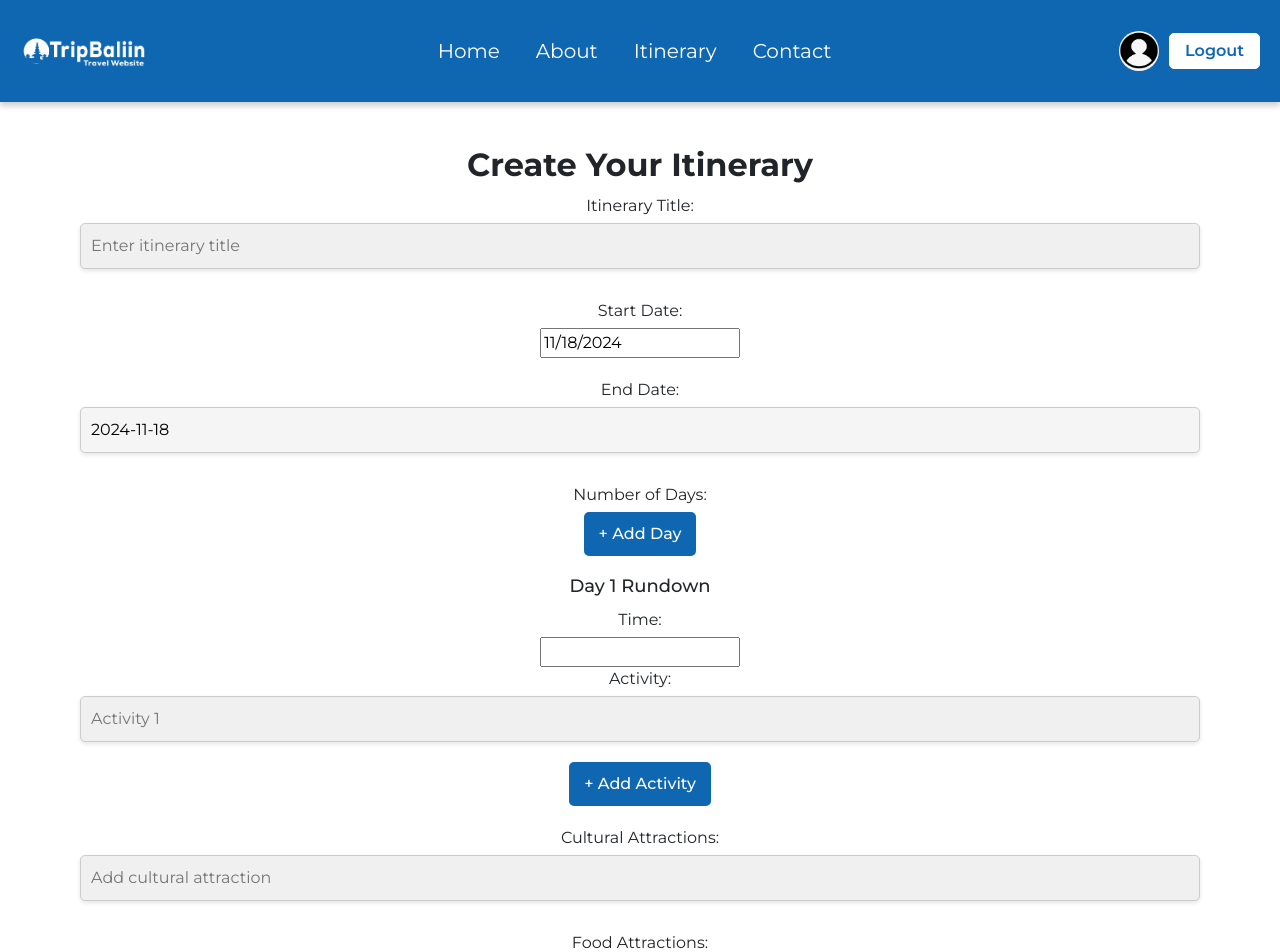
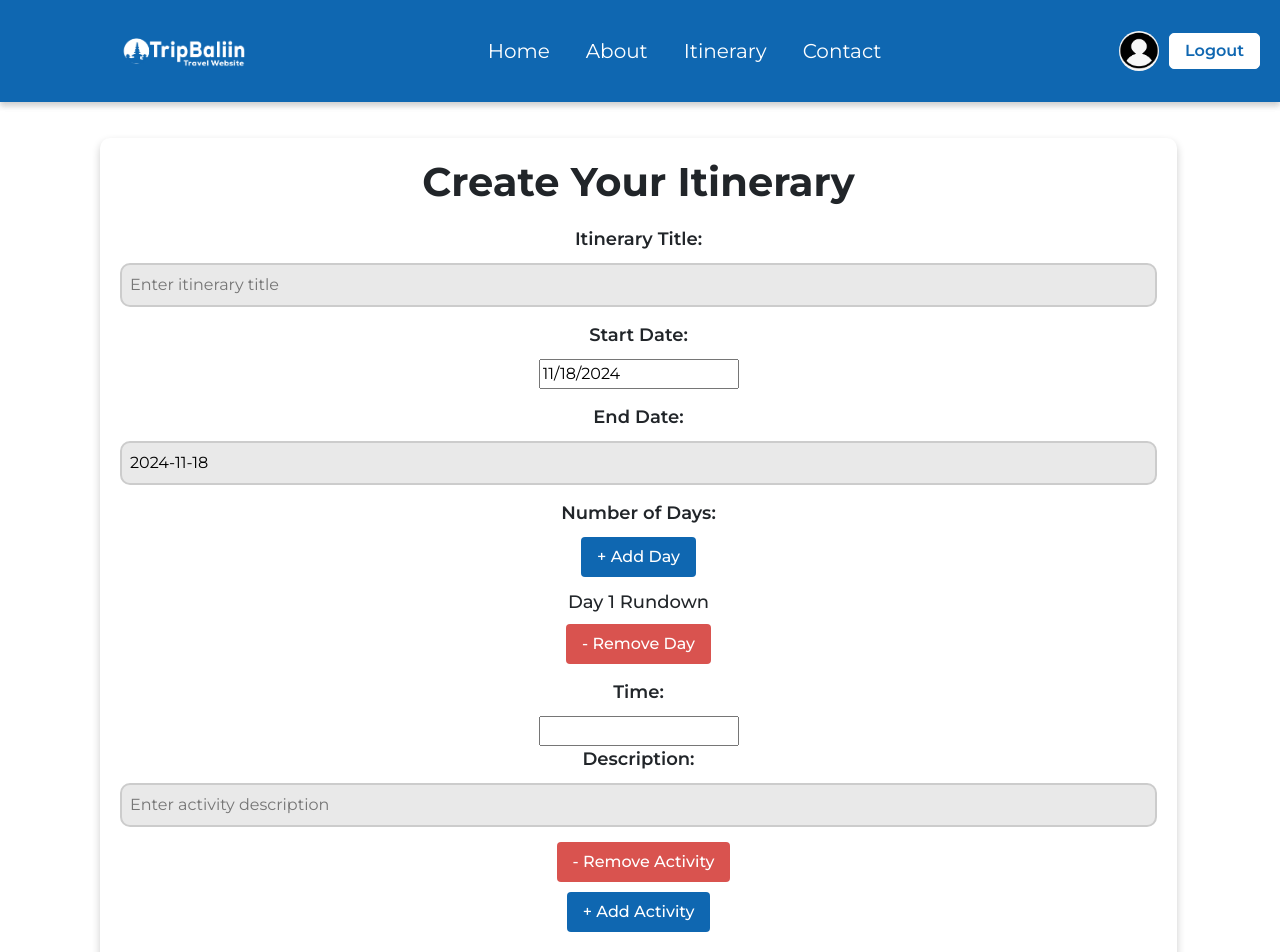
Before and after one commit to patrickrayy/FrontEnd-TripBaliIn, a React (Vite) app: page /itinerarycreator in a window 1280 px wide. Shown: the top 952 px of the page. Built offline with nearby package versions, Linux system fonts and the light colour scheme.

Commit message:
changes -ray

```diff
--- a/src/components/ItineraryCreate.jsx
+++ b/src/components/ItineraryCreate.jsx
@@ -10,43 +10,81 @@ const ItineraryCreate = ({ onCreate }) => {
   const [startDate, setStartDate] = useState(new Date());
   const [activities, setActivities] = useState([{ day: 1, rundown: [{ time: '', description: '' }] }]);
   const [itineraryTitle, setItineraryTitle] = useState('');
-  const [loading, setLoading] = useState(false); // Loading state for submit button
+  const [loading, setLoading] = useState(false);
 
   const handleAddDay = () => {
-    setDays(prev => prev + 1);
     setActivities(prev => [
       ...prev,
-      { day: days + 1, rundown: [{ time: '', description: '' }] }
+      { day: prev.length + 1, rundown: [{ time: '', description: '' }] }
     ]);
+    setDays(prev => prev + 1);
+  };
+
+  const handleRemoveDay = (day) => {
+    const updatedActivities = activities.filter(activity => activity.day !== day);
+    setActivities(updatedActivities);
+    setDays(prev => prev - 1);
   };
 
   const handleActivityChange = (day, index, field, value) => {
-    const updatedActivities = [...activities];
-    updatedActivities[day - 1].rundown[index][field] = value;
+    const updatedActivities = activities.map(activity =>
+      activity.day === day ? {
+        ...activity,
+        rundown: activity.rundown.map((item, idx) =>
+          idx === index ? { ...item, [field]: value } : item
+        )
+      } : activity
+    );
     setActivities(updatedActivities);
   };
 
   const handleAddRundown = (day) => {
-    const updatedActivities = [...activities];
-    updatedActivities[day - 1].rundown.push({ time: '', description: '' });
+    const updatedActivities = activities.map(activity =>
+      activity.day === day ? {
+        ...activity,
+        rundown: [...activity.rundown, { time: '', description: '' }]
+      } : activity
+    );
+    setActivities(updatedActivities);
+  };
+
+  const handleRemoveRundown = (day, index) => {
+    const updatedActivities = activities.map(activity =>
+      activity.day === day ? {
+        ...activity,
+        rundown: activity.rundown.filter((_, idx) => idx !== index)
+      } : activity
+    );
     setActivities(updatedActivities);
   };
 
   const handleAttractionChange = (category, value) => {
     if (value.trim() === '') return;
+    if (category === 'cultural') setCulturalAttractions(prev => [...prev, value]);
+    else if (category === 'food') setFoodAttractions(prev => [...prev, value]);
+    else if (category === 'other') setOtherAttractions(prev => [...prev, value]);
+  };
 
-    if (category === 'cultural') {
-      setCulturalAttractions(prev => [...prev, value]);
-    } else if (category === 'food') {
-      setFoodAttractions(prev => [...prev, value]);
-    } else if (category === 'other') {
-      setOtherAttractions(prev => [...prev, value]);
+  const handleRemoveAttraction = (category, value) => {
+    if (category === 'cultural') setCulturalAttractions(prev => prev.filter(item => item !== value));
+    else if (category === 'food') setFoodAttractions(prev => prev.filter(item => item !== value));
+    else if (category === 'other') setOtherAttractions(prev => prev.filter(item => item !== value));
+  };
+
+  const handleKeyDown = (e, category) => {
+    if (e.key === 'Enter') {
+      e.preventDefault();
+      const value = e.target.value.trim();
+      if (value) {
+        handleAttractionChange(category, value);
+        e.target.value = ''; // Clear input
+      }
     }
   };
 
   const calculateEndDate = (startDate, days) => {
     const endDate = new Date(startDate);
-    endDate.setDate(endDate.getDate() + (days - 1));
+    endDate.setDate(endDate.getDate() + days - 1);
     return endDate.toISOString().split('T')[0];
   };
 
@@ -56,7 +94,7 @@ const ItineraryCreate = ({ onCreate }) => {
       return;
     }
 
-    setLoading(true); // Show loading indicator
+    setLoading(true);
     const itineraryData = {
       title: itineraryTitle,
       startDate,
@@ -109,7 +147,7 @@ const ItineraryCreate = ({ onCreate }) => {
           type="text"
           value={calculateEndDate(startDate, days)}
           readOnly
-          style={{ ...styles.input, backgroundColor: '#f5f5f5' }}
+          style={{ ...styles.input, backgroundColor: '#e9e9e9', color: '#000' }}
         />
       </div>
 
@@ -121,10 +159,16 @@ const ItineraryCreate = ({ onCreate }) => {
         </button>
       </div>
 
-      {/* Rundown */}
+      {/* Days and Rundown */}
       {activities.map((activity, dayIndex) => (
         <div key={dayIndex} style={styles.field}>
           <h2 style={styles.subtitle}>Day {activity.day} Rundown</h2>
+          <button
+            onClick={() => handleRemoveDay(activity.day)}
+            style={{ ...styles.button, backgroundColor: '#D9534F', marginBottom:'15px' }}
+          >
+            - Remove Day
+          </button>
           {activity.rundown.map((item, index) => (
             <div key={index} style={styles.rundownField}>
               <label style={styles.label}>Time:</label>
@@ -134,18 +178,23 @@ const ItineraryCreate = ({ onCreate }) => {
                 showTimeSelect
                 showTimeSelectOnly
                 timeIntervals={30}
-                timeCaption="Time"
                 dateFormat="h:mm aa"
                 style={styles.input}
               />
-              <label style={styles.label}>Activity:</label>
+              <label style={styles.label}>Description:</label>
               <input
                 type="text"
-                placeholder={`Activity ${index + 1}`}
                 value={item.description}
                 onChange={(e) => handleActivityChange(activity.day, index, 'description', e.target.value)}
+                placeholder="Enter activity description"
                 style={styles.input}
               />
+              <button
+                onClick={() => handleRemoveRundown(activity.day, index)}
+                style={{ ...styles.button, backgroundColor: '#D9534F', marginLeft: '10px', marginTop:'15px' }}
+              >
+                - Remove Activity
+              </button>
             </div>
           ))}
           <button onClick={() => handleAddRundown(activity.day)} style={styles.button}>
@@ -154,65 +203,72 @@ const ItineraryCreate = ({ onCreate }) => {
         </div>
       ))}
 
-      {/* Cultural Attractions */}
+      {/* Attractions */}
       <div style={styles.field}>
         <label style={styles.label}>Cultural Attractions:</label>
         <input
           type="text"
-          placeholder="Add cultural attraction"
-          onKeyDown={(e) => {
-            if (e.key === 'Enter') {
-              handleAttractionChange('cultural', e.target.value);
-              e.target.value = '';
-            }
-          }}
+          placeholder="Add cultural attractions and press Enter"
+          onKeyDown={(e) => handleKeyDown(e, 'cultural')}
           style={styles.input}
         />
         <ul>
           {culturalAttractions.map((attraction, index) => (
-            <li key={index} style={styles.listItem}>{attraction}</li>
+            <li key={index} style={styles.listItem}>
+              {attraction}
+              <button
+                onClick={() => handleRemoveAttraction('cultural', attraction)}
+                style={styles.removeButton}
+              >
+                -
+              </button>
+            </li>
           ))}
         </ul>
       </div>
 
-      {/* Food Attractions */}
       <div style={styles.field}>
         <label style={styles.label}>Food Attractions:</label>
         <input
           type="text"
-          placeholder="Add food attraction"
-          onKeyDown={(e) => {
-            if (e.key === 'Enter') {
-              handleAttractionChange('food', e.target.value);
-              e.target.value = '';
-            }
-          }}
+          placeholder="Add food attractions and press Enter"
+          onKeyDown={(e) => handleKeyDown(e, 'food')}
           style={styles.input}
         />
         <ul>
           {foodAttractions.map((attraction, index) => (
-            <li key={index} style={styles.listItem}>{attraction}</li>
+            <li key={index} style={styles.listItem}>
+              {attraction}
+              <button
+                onClick={() => handleRemoveAttraction('food', attraction)}
+                style={styles.removeButton}
+              >
+                -
+              </button>
+            </li>
           ))}
         </ul>
       </div>
 
-      {/* Other Attractions */}
       <div style={styles.field}>
         <label style={styles.label}>Other Attractions:</label>
         <input
           type="text"
-          placeholder="Add other attraction"
-          onKeyDown={(e) => {
-            if (e.key === 'Enter') {
-              handleAttractionChange('other', e.target.value);
-              e.target.value = '';
-            }
-          }}
+          placeholder="Add other attractions and press Enter"
+          onKeyDown={(e) => handleKeyDown(e, 'other')}
           style={styles.input}
         />
         <ul>
           {otherAttractions.map((attraction, index) => (
-            <li key={index} style={styles.listItem}>{attraction}</li>
+            <li key={index} style={styles.listItem}>
+              {attraction}
+              <button
+                onClick={() => handleRemoveAttraction('other', attraction)}
+                style={styles.removeButton}
+              >
+                -
+              </button>
+            </li>
           ))}
         </ul>
       </div>
@@ -226,40 +282,86 @@ const ItineraryCreate = ({ onCreate }) => {
 };
 
 const styles = {
-  container: { padding: '20px', fontFamily: 'Montserrat, sans-serif' },
-  title: { fontSize: '32px', marginBottom: '10px', marginTop: '50px', fontWeight: '650' },
-  subtitle: { fontSize: '18px', marginBottom: '10px' },
-  field: { marginBottom: '20px' },
-  rundownField: { marginBottom: '10px' },
-  label: { display: 'block', marginBottom: '5px' },
+  container: {
+    padding: '20px',
+    display: 'block',
+    // justifyContent: 'center',
+    // alignItems: 'center',
+    backgroundColor: '#fff',
+    borderRadius: '10px',
+    width: '1077px',
+    height: '1230px',
+    alignItems:'center',
+    marginTop: '70px',
+    marginLeft:'40px',
+    boxShadow: '0 4px 8px rgba(0, 0, 0, 0.2)',
+    fontFamily: 'Montserrat, sans-serif',
+  },
+  title: {
+    fontSize: '40px',
+    marginBottom: '20px',
+    textAlign: 'center',
+    fontWeight: '650'
+  },
+  field: {
+    marginBottom: '15px',
+  },
+  label: {
+    display:'block',
+    fontSize: '18px',
+    fontWeight: '550',
+    marginBottom:'10px'
+  },
   input: {
     width: '100%',
-    padding: '10px',
-    borderRadius: '5px',
-    border: '1px solid #ccc',
-    marginBottom: '10px',
-    backgroundColor: '#f0f0f0',
-    color: '#000',
-    boxShadow: '0px 2px 4px rgba(0, 0, 0, 0.1)',
+    backgroundColor: '#e9e9e9',
+    color: 'black',
+    padding: '8px',
+    fontSize: '16px',
+    borderRadius: '10px',
+    border: '2px solid #ccc',
   },
   button: {
-    padding: '10px 15px',
+    padding: '8px 16px',
     backgroundColor: '#0F67B1',
     color: '#fff',
     border: 'none',
-    borderRadius: '5px',
+    borderRadius: '4px',
     cursor: 'pointer',
   },
   submitButton: {
-    padding: '10px 15px',
+    padding: '10px 20px',
     backgroundColor: '#0F67B1',
     color: '#fff',
     border: 'none',
-    borderRadius: '5px',
+    borderRadius: '4px',
     cursor: 'pointer',
     width: '100%',
+    marginTop:'15px',
+    fontSize: '18px',
   },
-  listItem: { marginBottom: '5px', fontSize: '16px' },
+  subtitle: {
+    fontSize: '18px',
+    marginBottom: '10px',
+  },
+  rundownField: {
+    marginBottom: '10px',
+  },
+  listItem: {
+    display: 'flex',
+    justifyContent: 'space-between',
+    alignItems: 'center',
+    margin: '8px 10px 0',
+  },
+  removeButton: {
+    backgroundColor: '#D9534F',
+    color: '#fff',
+    border: 'none',
+    borderRadius: '4px',
+    padding: '5px 10px',
+    marginLeft: '10px',
+    cursor: 'pointer',
+  },
 };
 
 export default ItineraryCreate;
--- a/src/components/NavbarAfter.jsx
+++ b/src/components/NavbarAfter.jsx
@@ -87,7 +87,7 @@ const styles = {
   },
   logo: {
     display: 'flex',
-    alignItems: 'center',
+    marginLeft: '100px'
   },
   logoImage: {
     width: '130px',
@@ -127,6 +127,7 @@ const styles = {
     height: '40px',
     borderRadius: '50%',
     cursor: 'pointer',
+    marginRight:''
   },
   logoutButton: {
     padding: '5px 15px',
```
Also changed, not shown: src/pages/BokingPage.jsx (+6 -10 lines), src/pages/VillaDetailsPage.jsx (+7 -6 lines), public/assets/images/unneslogo.jpg (added), public/assets/images/unneslogo.png (added).
